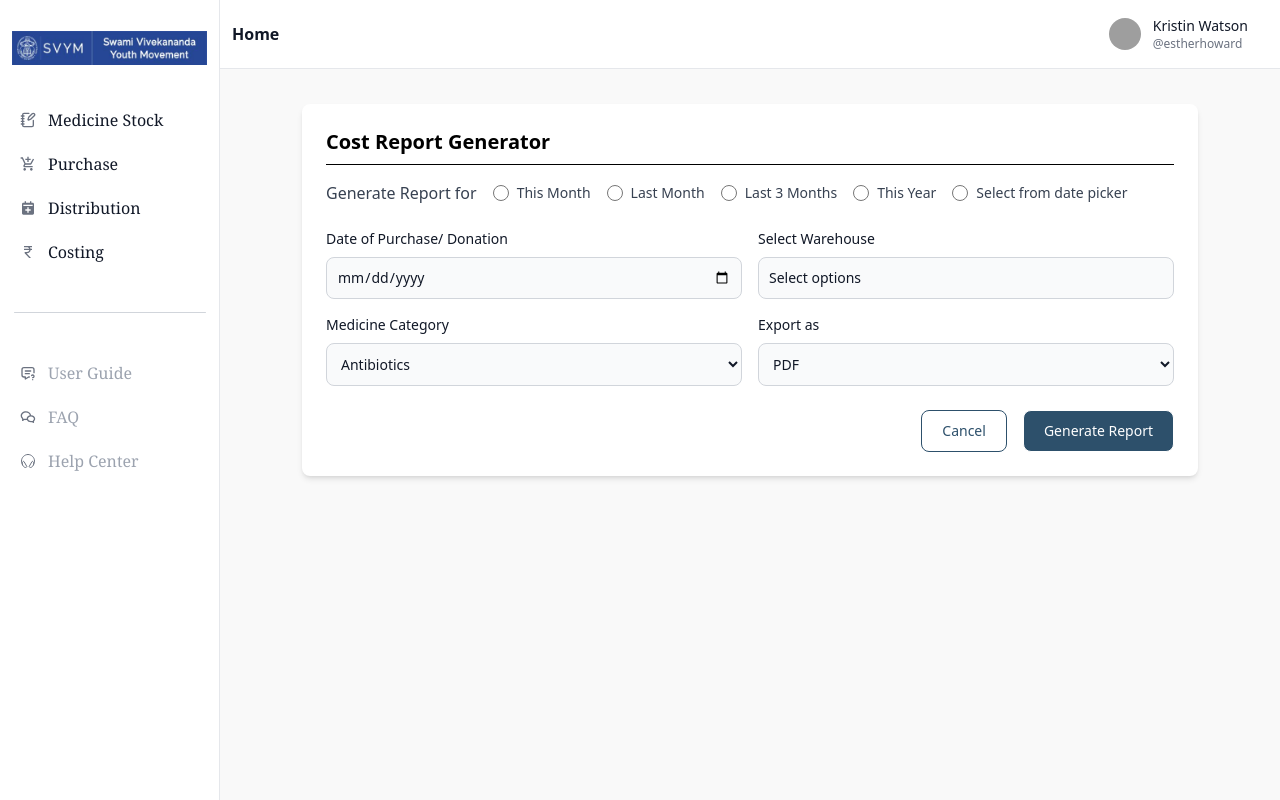
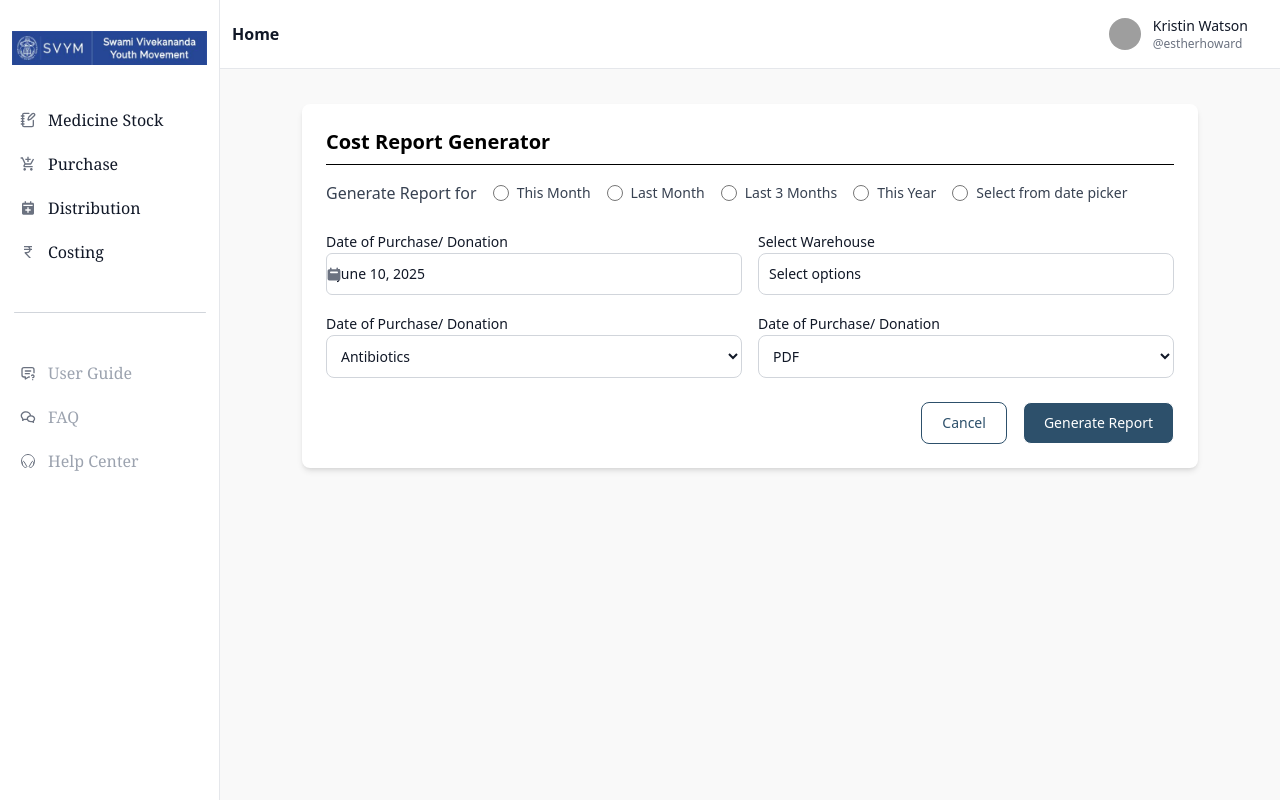
Before and after one commit to muhdSajid/CRMApple, a React (Vite) app: page /cost in a window 1280 px wide. Built offline with nearby package versions, Linux system fonts and the light colour scheme; grey boxes are pictures that could not be loaded.

Commit message:
html changes

```diff
--- a/src/components/auth/Signup.jsx
+++ b/src/components/auth/Signup.jsx
@@ -38,8 +38,10 @@ const SignupPage = () => {
     e.preventDefault();
     const validationErrors = validateSignup(formData);
     setErrors(validationErrors);
-    console.log("Form submitted:", formData);
-    // TODO: Validate & submit to backend
+    if (Object.keys(validationErrors).length === 0) {
+      console.log("Form data submitted:", formData);
+      // proceed with API call
+    }
   };
 
   return (
--- a/src/components/costing/Costing.jsx
+++ b/src/components/costing/Costing.jsx
@@ -1,4 +1,4 @@
-import { Button } from "flowbite-react";
+import { Button, Datepicker, Label } from "flowbite-react";
 import { MultiSelectDropdown } from "./MultiSelectDropdown";
 
 export const Costing = () => {
@@ -78,33 +78,21 @@ export const Costing = () => {
 
           <div className="grid grid-cols-1 md:grid-cols-2 gap-4">
             <div>
-              <label
-                for="purchase-date"
-                className="block mb-2 text-sm font-medium text-gray-900"
-              >
-                Date of Purchase/ Donation
-              </label>
+              <Label htmlFor="purchase-date">Date of Purchase/ Donation</Label>
               <div className="relative">
-                <input
-                  type="date"
-                  id="purchase-date"
-                  className="bg-gray-50 border border-gray-300 text-gray-900 text-sm rounded-lg focus:ring-primary focus:border-primary block w-full p-2.5"
-                />
+                <Datepicker id="purchase-date" className="custom-datepicker" defaultDate={new Date()} />
               </div>
             </div>
 
             <MultiSelectDropdown />
 
             <div>
-              <label
-                for="medicine-category"
-                className="block mb-2 text-sm font-medium text-gray-900"
-              >
-                Medicine Category
-              </label>
+              <Label htmlFor="medicine-category">
+                Date of Purchase/ Donation
+              </Label>
               <select
                 id="medicine-category"
-                className="bg-gray-50 border border-gray-300 text-gray-900 text-sm rounded-lg focus:ring-primary focus:border-primary block w-full p-2.5"
+                className="border border-gray-300 text-gray-900 text-sm rounded-lg focus:ring-primary focus:border-primary block w-full p-2.5"
               >
                 <option>Antibiotics</option>
                 <option>Analgesics</option>
@@ -113,15 +101,10 @@ export const Costing = () => {
             </div>
 
             <div>
-              <label
-                for="export-as"
-                className="block mb-2 text-sm font-medium text-gray-900"
-              >
-                Export as
-              </label>
+              <Label htmlFor="export-as">Date of Purchase/ Donation</Label>
               <select
                 id="export-as"
-                className="bg-gray-50 border border-gray-300 text-gray-900 text-sm rounded-lg focus:ring-primary focus:border-primary block w-full p-2.5"
+                className="border border-gray-300 text-gray-900 text-sm rounded-lg focus:ring-primary focus:border-primary block w-full p-2.5"
               >
                 <option>PDF</option>
                 <option>Excel</option>
--- a/src/components/costing/MultiSelectDropdown.jsx
+++ b/src/components/costing/MultiSelectDropdown.jsx
@@ -1,4 +1,5 @@
 import React, { useState, useRef, useEffect } from "react";
+import { Label } from "flowbite-react";
 
 export const MultiSelectDropdown = () => {
   const [selectedOptions, setSelectedOptions] = useState([]);
@@ -30,15 +31,10 @@ export const MultiSelectDropdown = () => {
 
   return (
     <div className="relative" ref={dropdownRef}>
-      <label
-        htmlFor="warehouse"
-        className="block mb-2 text-sm font-medium text-gray-900"
-      >
-        Select Warehouse
-      </label>
+      <Label htmlFor="warehouse">Select Warehouse</Label>
 
       <div
-        className="bg-gray-50 border border-gray-300 text-gray-900 text-sm rounded-lg p-2.5 w-full cursor-pointer"
+        className="border border-gray-300 text-gray-900 text-sm rounded-lg p-2.5 w-full cursor-pointer"
         onClick={() => setIsOpen((prev) => !prev)}
       >
         {selectedOptions.length === 0
--- a/src/components/medicineStock/AddMedicineModal.jsx
+++ b/src/components/medicineStock/AddMedicineModal.jsx
@@ -1,52 +1,64 @@
 import React from "react";
-import { Modal, Button, ModalBody, ModalHeader } from "flowbite-react";
+import {
+  Modal,
+  Button,
+  ModalBody,
+  ModalHeader,
+  Label,
+  Datepicker,
+} from "flowbite-react";
 
 export const AddMedicineModal = ({ open, onClose }) => {
+
+  const handleChange = (e) => {
+    console.log(e.target.id)
+  }
   return (
     <Modal show={open} onClose={onClose} size="4xl">
       <ModalHeader>Add Medicine</ModalHeader>
       <ModalBody>
         <form className="grid grid-cols-2 gap-6 mx-5 mt-3">
           <div className="flex gap-4">
-            <label className="block font-medium">
+            <Label>
               Add medicine to existing batch no?
-            </label>
+            </Label>
             <div className="flex items-center gap-3">
-              <label className="flex items-center gap-1">
-                <input type="radio" name="existingBatch" defaultChecked />
+              <input type="radio" name="existingBatch" id="yes" onChange={handleChange} defaultChecked />
+              <Label>
                 Yes
-              </label>
-              <label className="flex items-center gap-1">
-                <input type="radio" name="existingBatch" />
+              </Label>
+              <input type="radio" name="existingBatch" id="no" />
+              <Label>
                 No
-              </label>
+              </Label>
             </div>
           </div>
 
           <div className="flex gap-4">
-            <label className="block font-medium ">Mode of Medicine?</label>
+            <Label>Mode of Medicine?</Label>
             <div className="flex items-center gap-3">
-              <label className="flex items-center gap-1">
-                <input type="radio" name="mode" defaultChecked />
+              <input type="radio" name="mode" id="purchased" defaultChecked />
+              <Label>
                 Purchased
-              </label>
-              <label className="flex items-center gap-1">
-                <input type="radio" name="mode" />
+              </Label>
+              <input type="radio" name="mode" id="donation" />
+              <Label>
                 Donation
-              </label>
+              </Label>
             </div>
           </div>
 
           <div>
-            <label className="block font-medium mb-1">Date</label>
-            <input
-              type="date"
-              className="w-full border rounded-lg p-2.5 text-sm border-gray-300"
+            <Label>Date</Label>
+            <Datepicker
+              id="distributionDate"
+              className="custom-datepicker"
+              defaultDate={new Date()}
             />
           </div>
 
           <div>
-            <label className="block font-medium mb-1">Medicine Name</label>
+            <Label>Medicine Name</Label>
             <select className="w-full border rounded-lg p-2.5 text-sm border-gray-300">
               <option>Paracetamol</option>
               <option>Ibuprofen</option>
@@ -55,7 +67,7 @@ export const AddMedicineModal = ({ open, onClose }) => {
           </div>
 
           <div>
-            <label className="block font-medium mb-1">Medicine ID</label>
+            <Label>Medicine ID</Label>
             <input
               type="text"
               className="w-full border rounded-lg p-2.5 text-sm border-gray-300"
@@ -63,7 +75,7 @@ export const AddMedicineModal = ({ open, onClose }) => {
           </div>
 
           <div>
-            <label className="block font-medium mb-1">Medicine Type</label>
+            <Label>Medicine Type</Label>
             <select className="w-full border rounded-lg p-2.5 text-sm border-gray-300">
               <option>Tablet</option>
               <option>Syrup</option>
@@ -72,7 +84,7 @@ export const AddMedicineModal = ({ open, onClose }) => {
           </div>
 
           <div>
-            <label className="block font-medium mb-1">Quantity</label>
+            <Label>Quantity</Label>
             <input
               type="number"
               min="0"
@@ -81,7 +93,7 @@ export const AddMedicineModal = ({ open, onClose }) => {
           </div>
 
           <div>
-            <label className="block font-medium mb-1">Low Stock Warning</label>
+            <Label>Low Stock Warning</Label>
             <input
               type="number"
               min="0"
@@ -90,7 +102,7 @@ export const AddMedicineModal = ({ open, onClose }) => {
           </div>
 
           <div>
-            <label className="block font-medium mb-1">Cost</label>
+            <Label>Cost</Label>
             <input
               type="text"
               className="w-full border rounded-lg p-2.5 text-sm border-gray-300"
@@ -98,7 +110,7 @@ export const AddMedicineModal = ({ open, onClose }) => {
           </div>
 
           <div>
-            <label className="block font-medium mb-1">Batch No</label>
+            <Label>Batch No</Label>
             <input
               type="text"
               className="w-full border rounded-lg p-2.5 text-sm border-gray-300"
--- a/src/index.css
+++ b/src/index.css
@@ -55,3 +55,7 @@ input[type="password"] {
   -webkit-appearance: none;
   -moz-appearance: none;
 }
+
+.custom-datepicker input[type="text"] {
+  @apply bg-white rounded-md border border-gray-300 focus:ring-2 focus:ring-blue-500 focus:outline-none cursor-pointer;
+}
```
Also changed, not shown: src/components/distribution/Distribution.jsx (+29 -12 lines).
